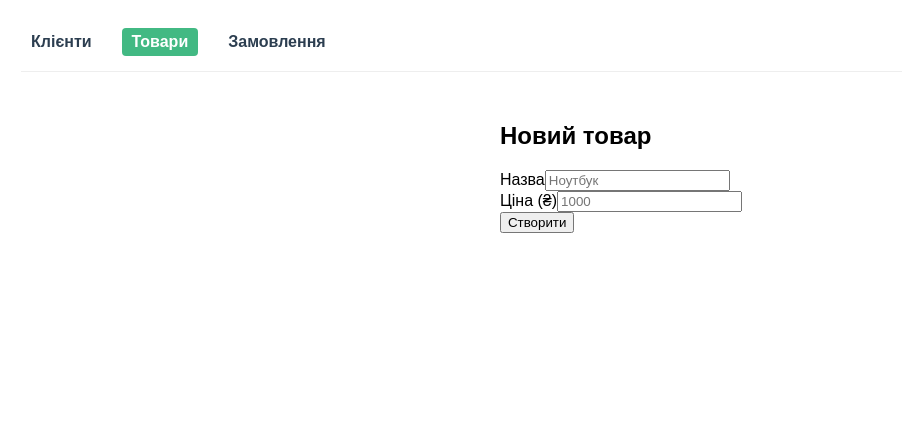
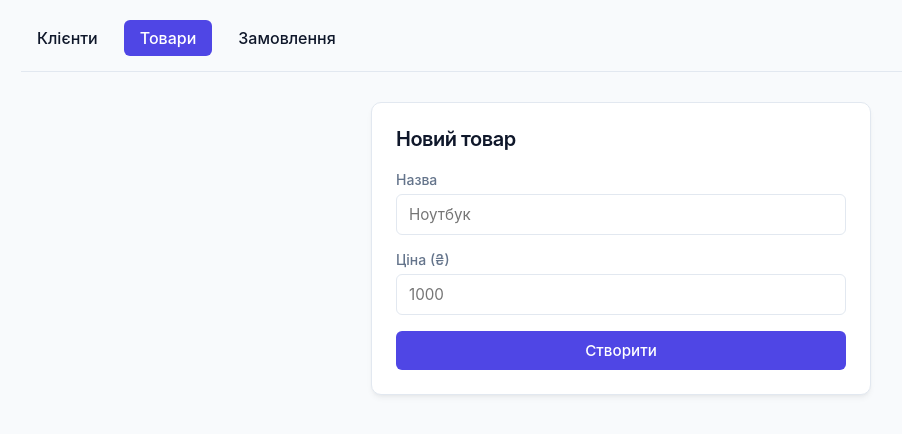
Before and after one commit to DrBopoH/ERP-K2-test, a Vue app in the folder source/frontend/: page /products in a window 1280 px wide. Shown: the top 434 px of the page, without its empty margins (19-921 px from the left). Built offline with nearby package versions, Linux system fonts and the light colour scheme; no server answers.

Commit message:
new styles design incapsulation

```diff
--- a/source/frontend/app/App.vue
+++ b/source/frontend/app/App.vue
@@ -21,33 +21,42 @@
 	</div>
 </template>
 
-<style scoped>
+<style>
 	.app-layout {
 		max-width: 1200px;
 		margin: 0 auto;
 		padding: 20px;
-		font-family: sans-serif;
 	}
+
 	.app-header {
-		border-bottom: 1px solid #eee;
+		border-bottom: 1px solid var(--border);
 		padding-bottom: 15px;
 		margin-bottom: 30px;
 	}
+
 	.nav-menu {
 		display: flex;
-		gap: 20px;
+		gap: 10px;
 	}
+
 	.nav-link {
 		text-decoration: none;
-		color: #2c3e50;
-		font-weight: bold;
-		padding: 5px 10px;
-		border-radius: 4px;
+		color: var(--text);
+		font-weight: 500;
+		padding: 8px 16px;
+		border-radius: 6px;
+		transition: background-color 0.15s ease;
 	}
+
+	.nav-link:hover {
+		background-color: #e0e7ff;
+	}
+
 	.nav-link.router-link-exact-active {
-		background-color: #42b983;
+		background-color: var(--primary);
 		color: white;
 	}
+
 	.app-content {
 		display: flex;
 		flex-direction: column;
--- /dev/null
+++ b/source/frontend/app/assets/main.css
@@ -0,0 +1,221 @@
+
+
+/* app/assets/main.css */
+:root {
+	--primary: #4f46e5;
+	--primary-hover: #4338ca;
+	--danger: #ef4444;
+	--danger-hover: #dc2626;
+	--success: #10b981;
+	--success-bg: #ecfdf5;
+	--success-text: #065f46;
+	--error-bg: #fef2f2;
+	--error-text: #991b1b;
+	--bg: #f8fafc;
+	--card-bg: #ffffff;
+	--text: #0f172a;
+	--text-muted: #64748b;
+	--border: #e2e8f0;
+	--border-focus: #a5b4fc;
+	--radius: 10px;
+	--shadow: 0 4px 6px -1px rgb(0 0 0 / 0.05), 0 2px 4px -2px rgb(0 0 0 / 0.05);
+}
+
+body {
+	margin: 0;
+	background-color: var(--bg);
+	color: var(--text);
+	font-family: -apple-system, BlinkMacSystemFont, "Segoe UI", Roboto, Helvetica, Arial, sans-serif;
+	-webkit-font-smoothing: antialiased;
+}
+
+.form-card {
+	background: var(--card-bg);
+	padding: 24px;
+	border-radius: var(--radius);
+	box-shadow: var(--shadow);
+	border: 1px solid var(--border);
+	width: 100%;
+	max-width: 500px;
+	box-sizing: border-box;
+}
+
+.form-card h2 {
+	margin-top: 0;
+	margin-bottom: 20px;
+	font-size: 1.25rem;
+	font-weight: 600;
+	letter-spacing: -0.025em;
+}
+
+.field {
+	display: flex;
+	flex-direction: column;
+	gap: 6px;
+	margin-bottom: 16px;
+	width: 100%;
+}
+
+.field label {
+	font-size: 0.875rem;
+	font-weight: 500;
+	color: var(--text-muted);
+}
+
+.field input,
+.field select {
+	font-family: inherit;
+	font-size: 0.95rem;
+	padding: 10px 12px;
+	border: 1px solid var(--border);
+	border-radius: 6px;
+	background-color: #fff;
+	color: var(--text);
+	transition: border-color 0.15s ease, box-shadow 0.15s ease;
+	outline: none;
+	box-sizing: border-box;
+	width: 100%;
+}
+
+.field input:focus,
+.field select:focus {
+	border-color: var(--border-focus);
+	box-shadow: 0 0 0 3px rgb(79 70 229 / 0.15);
+}
+
+.btn {
+	display: inline-flex;
+	align-items: center;
+	justify-content: center;
+	font-family: inherit;
+	font-size: 0.95rem;
+	font-weight: 500;
+	padding: 10px 16px;
+	border: none;
+	border-radius: 6px;
+	cursor: pointer;
+	transition: background-color 0.15s ease, transform 0.05s ease;
+	user-select: none;
+	width: 100%;
+}
+
+.btn.primary {
+	background-color: var(--primary);
+	color: white;
+}
+
+.btn.primary:hover { background-color: var(--primary-hover); }
+
+.btn.danger {
+	background-color: var(--danger);
+	color: white;
+}
+
+.btn.danger:hover { background-color: var(--danger-hover); }
+
+.btn:disabled {
+	opacity: 0.6;
+	cursor: not-allowed;
+}
+
+.btn:active:not(:disabled) {
+	transform: scale(0.98);
+}
+
+.row {
+	display: flex;
+	gap: 12px;
+	align-items: flex-end;
+	margin-bottom: 12px;
+}
+
+.row .field {
+	margin-bottom: 0;
+}
+
+.row .btn {
+	width: auto;
+	height: 40px;
+}
+
+.alert {
+	padding: 12px 14px;
+	border-radius: 6px;
+	font-size: 0.9rem;
+	margin-bottom: 16px;
+	font-weight: 500;
+	border: 1px solid transparent;
+}
+
+.alert.success {
+	background-color: var(--success-bg);
+	color: var(--success-text);
+	border-color: rgb(16 185 129 / 0.2);
+}
+
+.alert.error {
+	background-color: var(--error-bg);
+	color: var(--error-text);
+	border-color: rgb(239 68 68 / 0.2);
+}
+
+.order-card {
+	background: #f1f5f9;
+	border-radius: 8px;
+	padding: 14px;
+	margin-top: 12px;
+	border: 1px solid var(--border);
+}
+
+.order-header {
+	display: flex;
+	justify-content: space-between;
+	font-size: 0.85rem;
+	color: var(--text-muted);
+	border-bottom: 1px solid var(--border);
+	padding-bottom: 8px;
+	margin-bottom: 8px;
+}
+
+.order-items {
+	display: flex;
+	flex-direction: column;
+	gap: 4px;
+	font-size: 0.9rem;
+}
+
+.order-total {
+	display: flex;
+	justify-content: space-between;
+	margin-top: 8px;
+	padding-top: 8px;
+	border-top: 1px dashed var(--border);
+	font-weight: 600;
+}
+
+.btn.secondary {
+	background-color: #f1f5f9;
+	color: var(--text);
+	border: 1px solid var(--border);
+}
+.btn.secondary:hover {
+	background-color: #e2e8f0;
+}
+
+.btn.icon {
+	background: none;
+	border: none;
+	color: var(--text-muted);
+	width: 40px;
+	height: 40px;
+	padding: 0;
+	border-radius: 6px;
+}
+.btn.icon:hover {
+	background-color: var(--error-bg);
+	color: var(--danger);
+}
+
+.items-grid-row .field {
+	margin-bottom: 0;
+}
--- a/source/frontend/app/main.ts
+++ b/source/frontend/app/main.ts
@@ -5,6 +5,8 @@ import { createApp } from 'vue'
 import App from './App.vue'
 import router from './router'
 
+import './assets/main.css'
+
 const app = createApp(App)
 
 app.use(router)
```
